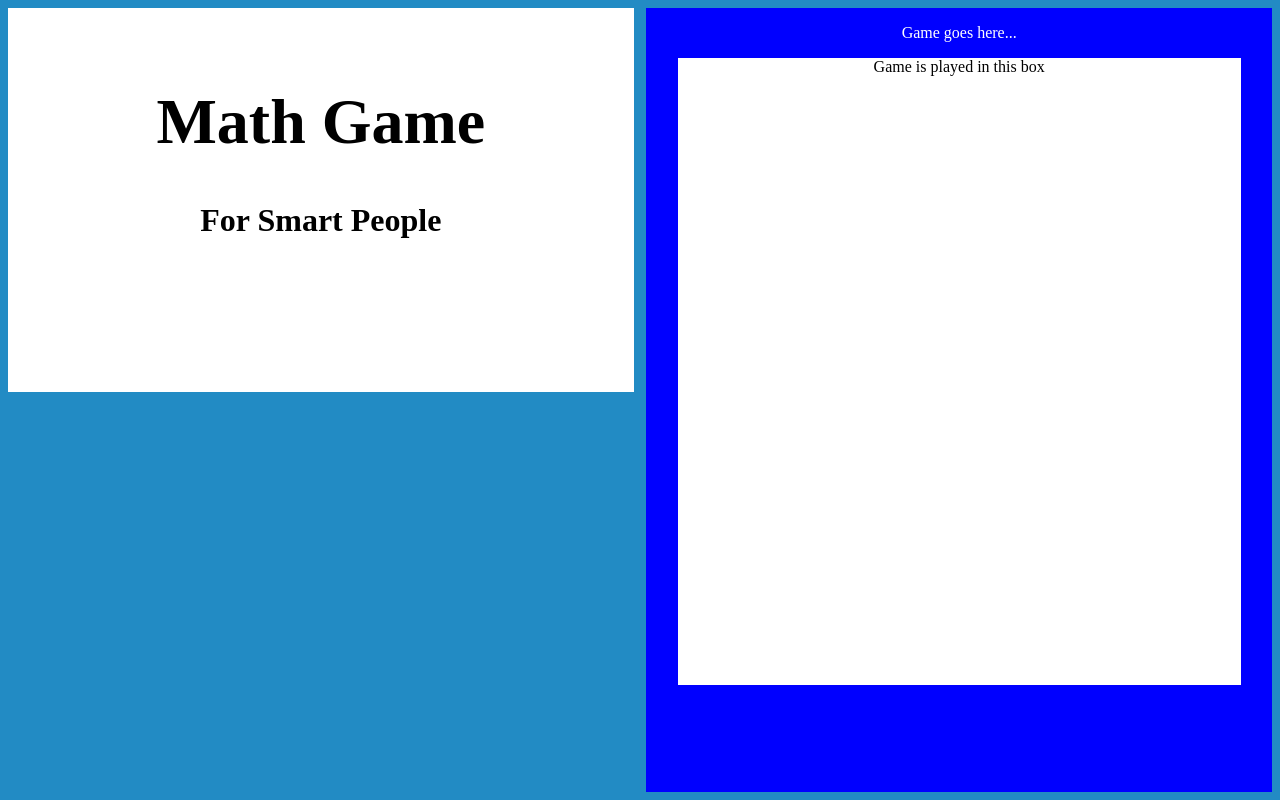
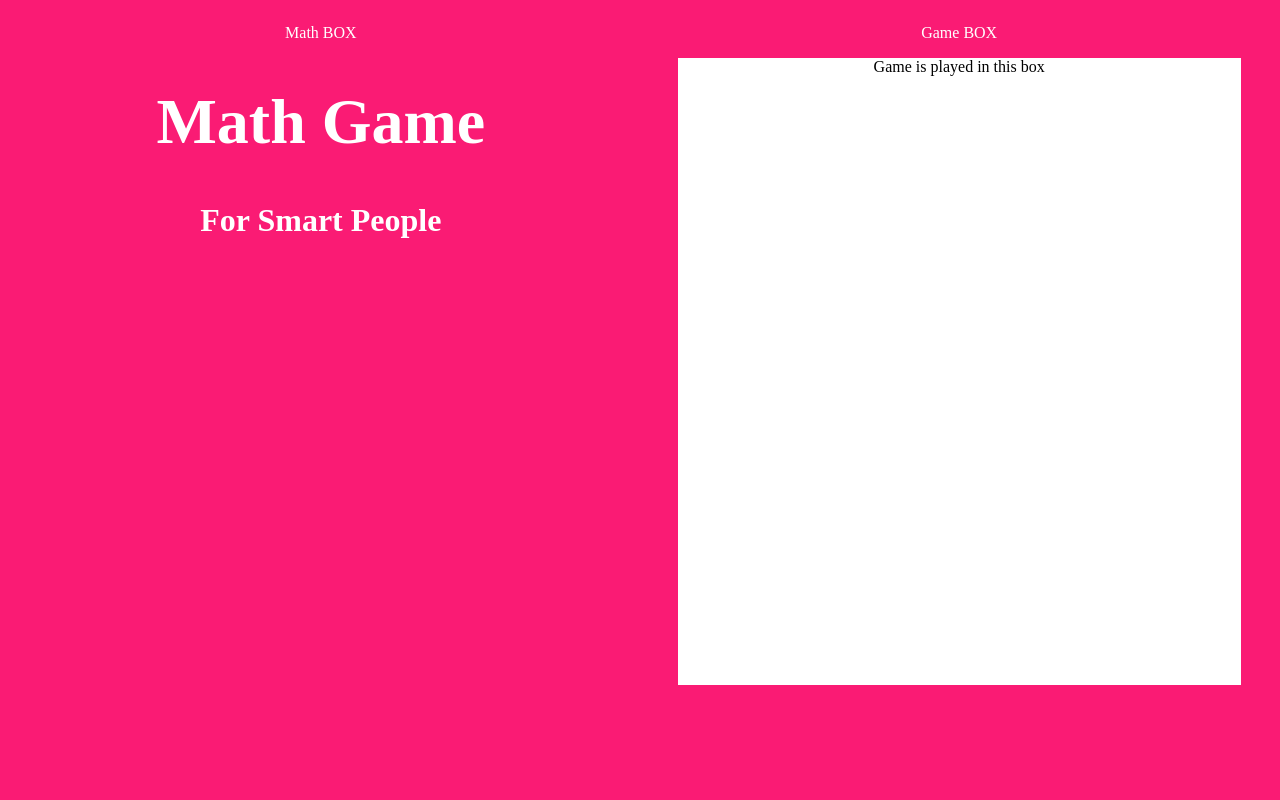
Before and after one commit to frankBYUI1/mathgame, a plain HTML site: page index.html in a window 1280 px wide. Drawn offline with Linux system fonts and the light colour scheme.

Commit message:
new color and comments

```diff
--- a/scripts/index.js
+++ b/scripts/index.js
@@ -6,7 +6,7 @@ function createGameBox() {
     testElement.classList.add("gameBox");
     testElement.innerHTML =
         `<div>
-            <p>Game goes here...</p>
+            <p>Game BOX</p>
         </div>`
     ;
     gameBox.appendChild(testElement);
@@ -25,7 +25,7 @@ function createEquationBox() {
     equationBox.classList.add("mathBox");
     equationBox.innerHTML =
         `<div>
-            <p>Math goes here</p>
+            <p>Math BOX</p>
         </div>`
     ;
     mathBox.appendChild(equationBox);
--- a/styles/index.css
+++ b/styles/index.css
@@ -3,11 +3,11 @@
 }
 
 body {
-    background-color: #228bc4; /* Replace with your desired color code or name */
+    background-color: rgb(250, 27, 116);
 }
 
 .gameBox {
-    background-color: blue;
+    background-color: rgb(250, 27, 116);
     color: white;
     text-align: center;
     float: right;
@@ -18,7 +18,6 @@ body {
 }
 
 .mathBox {
-    background-color: rgb(255, 255, 255);
     color: white;
     text-align: center;
     float: left;
@@ -28,8 +27,7 @@ body {
 }
 
 .displayBox {
-    background-color: white;
-    color: black;
+    color: rgb(255, 255, 255);
     position: relative;
     text-align: center;
     font-size: 2em;
```
